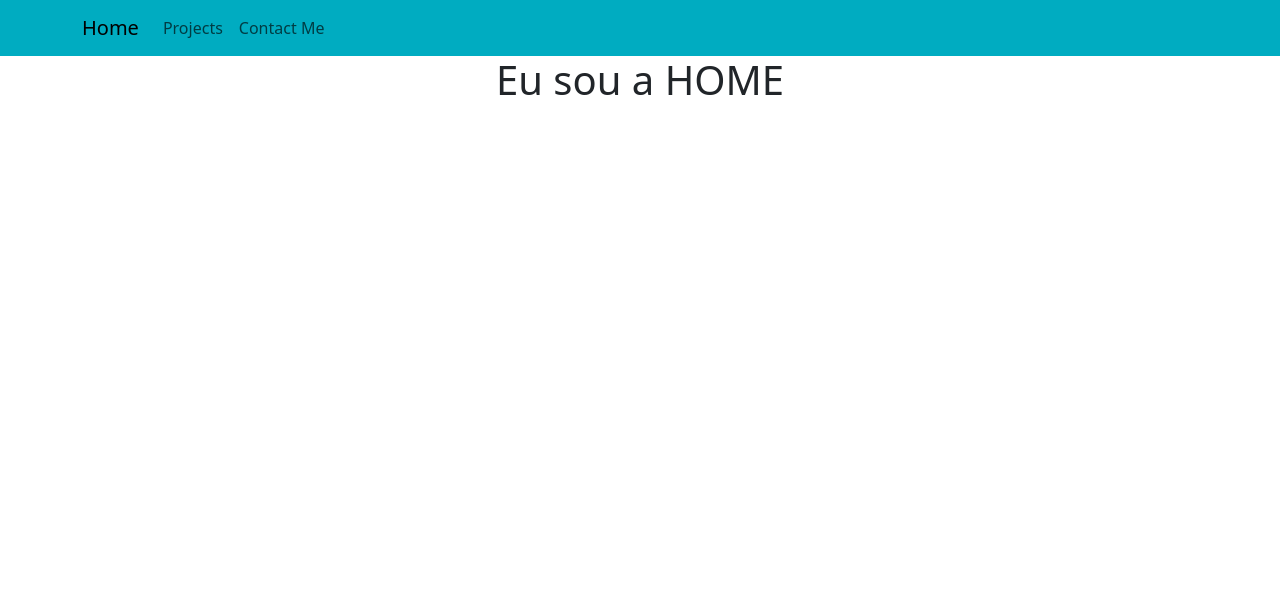
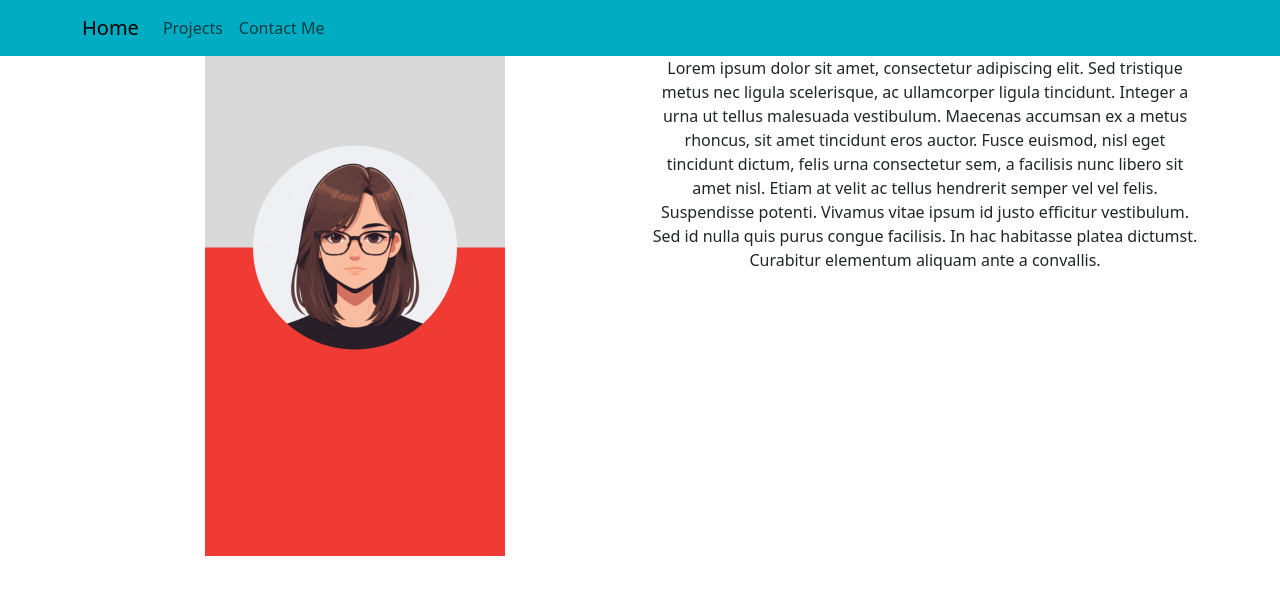
Before and after one commit to thiesac/portfolio, a React (Create React App) app: page / in a window 1280 px wide. Shown: the top 594 px of the page. Built offline with nearby package versions, Linux system fonts and the light colour scheme.

Commit message:
feat(home): AboutMe

```diff
--- /dev/null
+++ b/src/components/AboutMe/AboutMe.jsx
@@ -0,0 +1,36 @@
+import React from 'react';
+import Image from 'react-bootstrap/Image';
+import avatarImage from '../../images/avatar.png'
+import Container from 'react-bootstrap/Container';
+import Row from 'react-bootstrap/Row';
+import Col from 'react-bootstrap/Col';
+
+function AboutMe() {
+    return (
+        <>
+            <Container>
+                <Row>
+                    <Col>
+                        <Image src={ avatarImage } alt="Avatar" fluid />
+                    </Col>
+                    <Col>
+                        <p>
+                            Lorem ipsum dolor sit amet, consectetur adipiscing elit.
+                            Sed tristique metus nec ligula scelerisque, ac ullamcorper ligula tincidunt.
+                            Integer a urna ut tellus malesuada vestibulum. Maecenas accumsan ex a metus rhoncus,
+                            sit amet tincidunt eros auctor. Fusce euismod, nisl eget tincidunt dictum,
+                            felis urna consectetur sem, a facilisis nunc libero sit amet nisl.
+                            Etiam at velit ac tellus hendrerit semper vel vel felis. Suspendisse potenti.
+                            Vivamus vitae ipsum id justo efficitur vestibulum.
+                            Sed id nulla quis purus congue facilisis. In hac habitasse platea dictumst.
+                            Curabitur elementum aliquam ante a convallis.
+                        </p>
+                    </Col>
+                </Row>
+            </Container>
+
+        </>
+    )
+}
+
+export default AboutMe;
--- a/src/pages/Home/Home.jsx
+++ b/src/pages/Home/Home.jsx
@@ -1,11 +1,13 @@
 import React from 'react';
 import Header from '../../components/Header/Header';
+import AboutMe from '../../components/AboutMe/AboutMe';
+
 
 function Home() {
     return (
         <>
             <Header />
-            <h1>Eu sou a HOME</h1>
+            <AboutMe />
         </>
     )
 }
```
Also changed, not shown: src/images/avatar.png (added).
